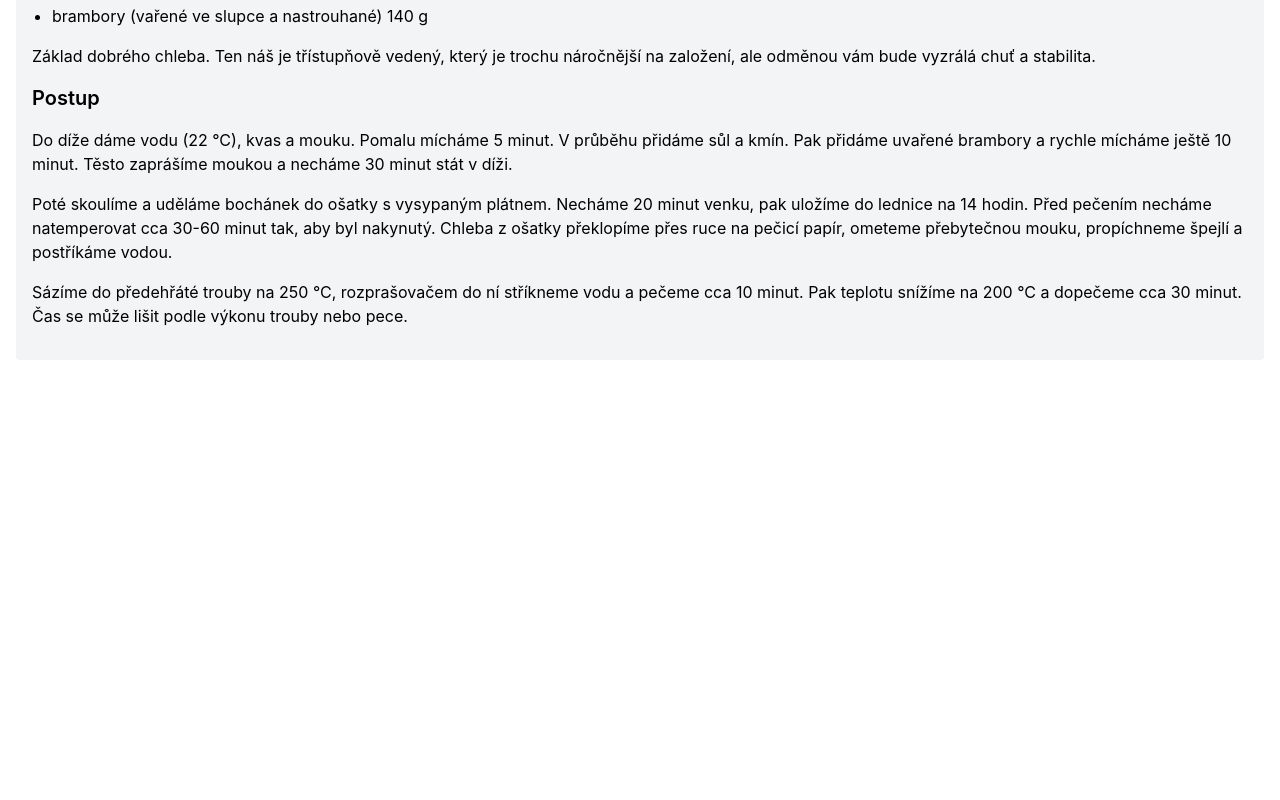
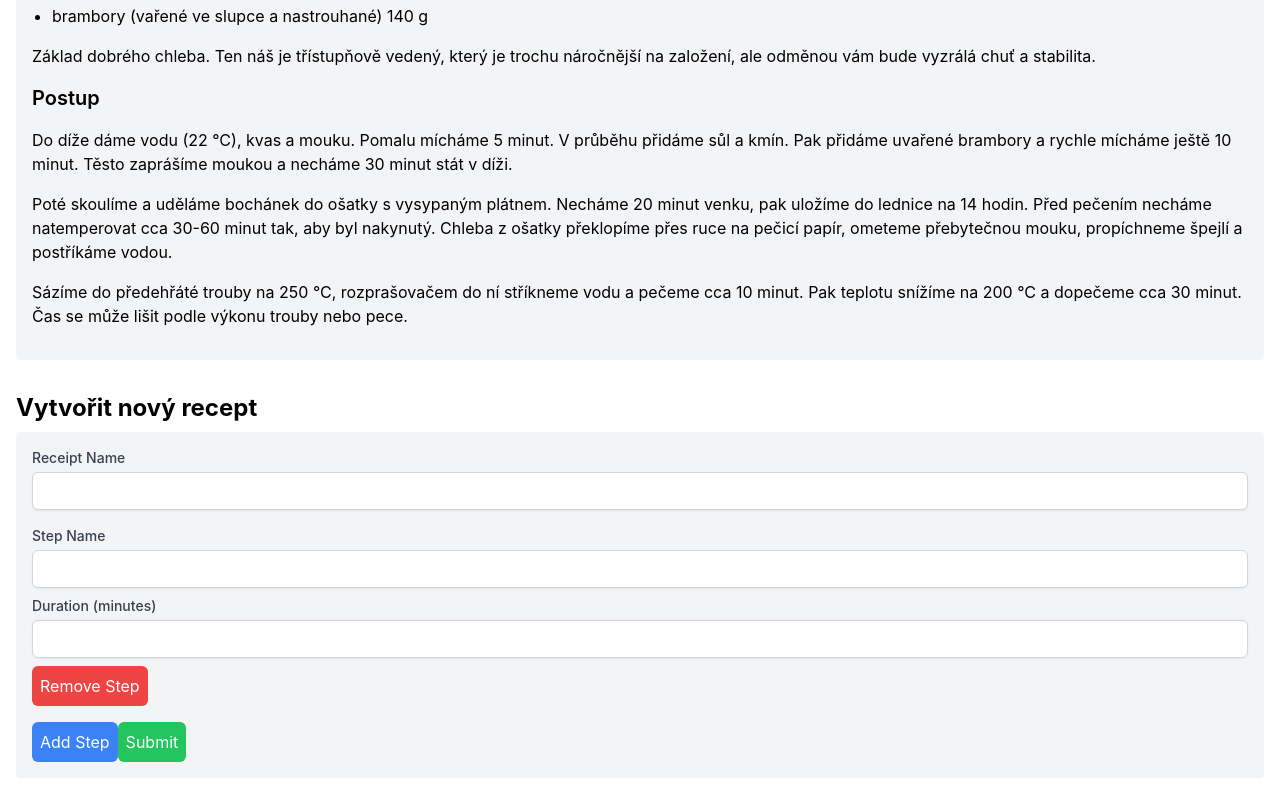
Before and after one commit to johnsoncze/bake, a React (Create React App) app: page / in a window 1280 px wide. Shown: the part 1098-1898 px from the top of the page. Before the commit the page ends 1506 px from the top, so only its background shows below. Built offline with nearby package versions, Linux system fonts and the light colour scheme.

Commit message:
Add receipt form and preview components

```diff
--- a/src/App.js
+++ b/src/App.js
@@ -2,6 +2,8 @@ import React, { useState, useEffect } from "react";
 import receipts from "./receipts";
 import SelectInput from "./SelectInput";
 import CollapsibleSection from "./CollapsibleSection";
+import ReceiptForm from "./ReceiptForm";
+import ReceiptPreview from "./ReceiptPreview";
 
 const formatTime = (dateString) => {
   const date = new Date(dateString);
@@ -49,6 +51,7 @@ function App() {
   const [isStart, setIsStart] = useState(true); // Initialize isStart state
   const [schedule, setSchedule] = useState([]);
   const [selectedReceipt, setSelectedReceipt] = useState(1);
+  const [newReceipt, setNewReceipt] = useState({ name: '', steps: [] });
 
   useEffect(() => {
     const savedDateTime = localStorage.getItem("selectedDateTime");
@@ -167,6 +170,10 @@ END:VCALENDAR
     document.body.removeChild(link);
   };
 
+  const handleReceiptFormSubmit = (receipt) => {
+    setNewReceipt(receipt);
+  };
+
   return (
     <div className="container mx-auto p-4">
       <CollapsibleSection title="Plánování přípravy chleba">
@@ -252,6 +259,10 @@ END:VCALENDAR
         </button>
       </CollapsibleSection>
       {receipts.find((receipt) => receipt.id === selectedReceipt).description()}
+      <CollapsibleSection title="Vytvořit nový recept">
+        <ReceiptForm onSubmit={handleReceiptFormSubmit} />
+        {newReceipt.name && <ReceiptPreview receipt={newReceipt} />}
+      </CollapsibleSection>
     </div>
   );
 }
--- /dev/null
+++ b/src/ReceiptForm.js
@@ -0,0 +1,87 @@
+import React, { useState } from 'react';
+
+const ReceiptForm = () => {
+  const [name, setName] = useState('');
+  const [steps, setSteps] = useState([{ name: '', duration: '' }]);
+
+  const handleStepChange = (index, event) => {
+    const newSteps = steps.map((step, stepIndex) => {
+      if (index !== stepIndex) return step;
+      return { ...step, [event.target.name]: event.target.value };
+    });
+    setSteps(newSteps);
+  };
+
+  const handleAddStep = () => {
+    setSteps([...steps, { name: '', duration: '' }]);
+  };
+
+  const handleRemoveStep = (index) => {
+    setSteps(steps.filter((_, stepIndex) => index !== stepIndex));
+  };
+
+  const handleSubmit = (event) => {
+    event.preventDefault();
+    console.log({ name, steps });
+  };
+
+  return (
+    <form onSubmit={handleSubmit} className="space-y-4">
+      <div>
+        <label className="block text-sm font-medium text-gray-700">Receipt Name</label>
+        <input
+          type="text"
+          value={name}
+          onChange={(e) => setName(e.target.value)}
+          className="mt-1 block w-full p-2 border border-gray-300 rounded-md shadow-sm focus:ring-indigo-500 focus:border-indigo-500 sm:text-sm"
+        />
+      </div>
+      {steps.map((step, index) => (
+        <div key={index} className="space-y-2">
+          <div>
+            <label className="block text-sm font-medium text-gray-700">Step Name</label>
+            <input
+              type="text"
+              name="name"
+              value={step.name}
+              onChange={(e) => handleStepChange(index, e)}
+              className="mt-1 block w-full p-2 border border-gray-300 rounded-md shadow-sm focus:ring-indigo-500 focus:border-indigo-500 sm:text-sm"
+            />
+          </div>
+          <div>
+            <label className="block text-sm font-medium text-gray-700">Duration (minutes)</label>
+            <input
+              type="number"
+              name="duration"
+              value={step.duration}
+              onChange={(e) => handleStepChange(index, e)}
+              className="mt-1 block w-full p-2 border border-gray-300 rounded-md shadow-sm focus:ring-indigo-500 focus:border-indigo-500 sm:text-sm"
+            />
+          </div>
+          <button
+            type="button"
+            onClick={() => handleRemoveStep(index)}
+            className="mt-2 bg-red-500 text-white p-2 rounded-md"
+          >
+            Remove Step
+          </button>
+        </div>
+      ))}
+      <button
+        type="button"
+        onClick={handleAddStep}
+        className="mt-2 bg-blue-500 text-white p-2 rounded-md"
+      >
+        Add Step
+      </button>
+      <button
+        type="submit"
+        className="mt-4 bg-green-500 text-white p-2 rounded-md"
+      >
+        Submit
+      </button>
+    </form>
+  );
+};
+
+export default ReceiptForm;
--- /dev/null
+++ b/src/ReceiptPreview.js
@@ -0,0 +1,21 @@
+import React from 'react';
+
+const ReceiptPreview = ({ receipt }) => {
+  return (
+    <div className="p-4 bg-white shadow rounded-lg">
+      <h2 className="text-xl font-bold mb-4">{receipt.name}</h2>
+      <div className="space-y-2">
+        {receipt.steps.map((step, index) => (
+          <div key={index} className="flex items-center justify-between p-3 bg-gray-100 rounded-lg">
+            <div>
+              <span className="font-semibold text-blue-600">{step.name}:</span>
+              <span className="text-gray-600"> {step.duration} minutes</span>
+            </div>
+          </div>
+        ))}
+      </div>
+    </div>
+  );
+};
+
+export default ReceiptPreview;
```
